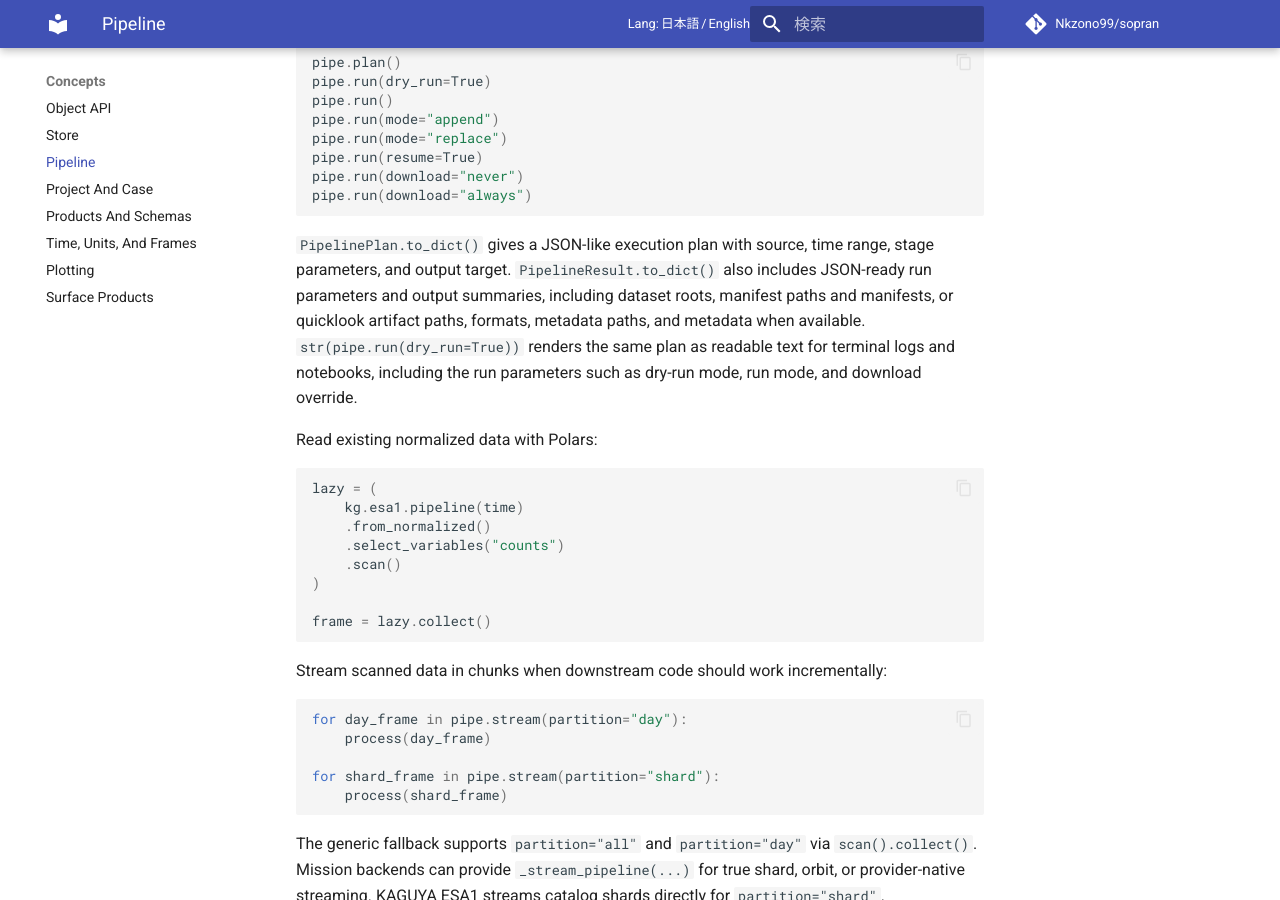
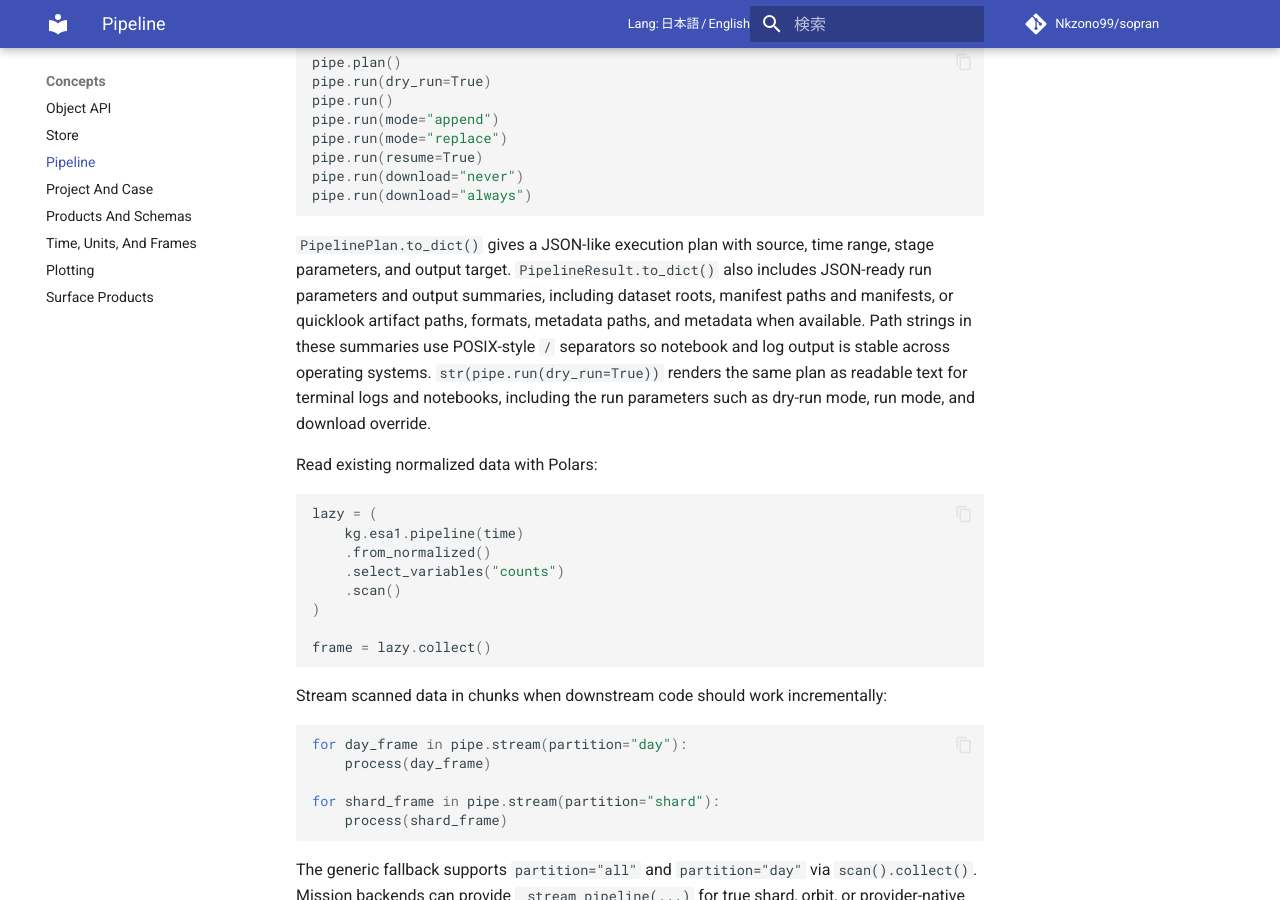
Before and after one commit to Nkzono99/sopran, an MkDocs documentation site: the page built from docs/concepts/pipeline.md, in a window 1280 px wide and 900 px high, scrolled down 604 px. Built offline with MkDocs 1.6.1 and Material for MkDocs 9.7.7, drawn with Linux system fonts in a browser that asks for light colours; comment, search, counter and statistics services are not loaded.

Commit message:
Normalize pipeline result paths

```diff
--- a/docs/concepts/pipeline.md
+++ b/docs/concepts/pipeline.md
@@ -37,7 +37,9 @@ pipe.run(download="always")
 range, stage parameters, and output target. `PipelineResult.to_dict()` also
 includes JSON-ready run parameters and output summaries, including dataset
 roots, manifest paths and manifests, or quicklook artifact paths, formats,
-metadata paths, and metadata when available.
+metadata paths, and metadata when available. Path strings in these summaries
+use POSIX-style `/` separators so notebook and log output is stable across
+operating systems.
 `str(pipe.run(dry_run=True))` renders the same plan as readable text for
 terminal logs and notebooks, including the run parameters such as dry-run mode,
 run mode, and download override.
```
Also changed, not shown: SPEC.md (+2 -1 lines), docs/reference/pipeline-rules.md (+2 -0 lines), 3 other files.
